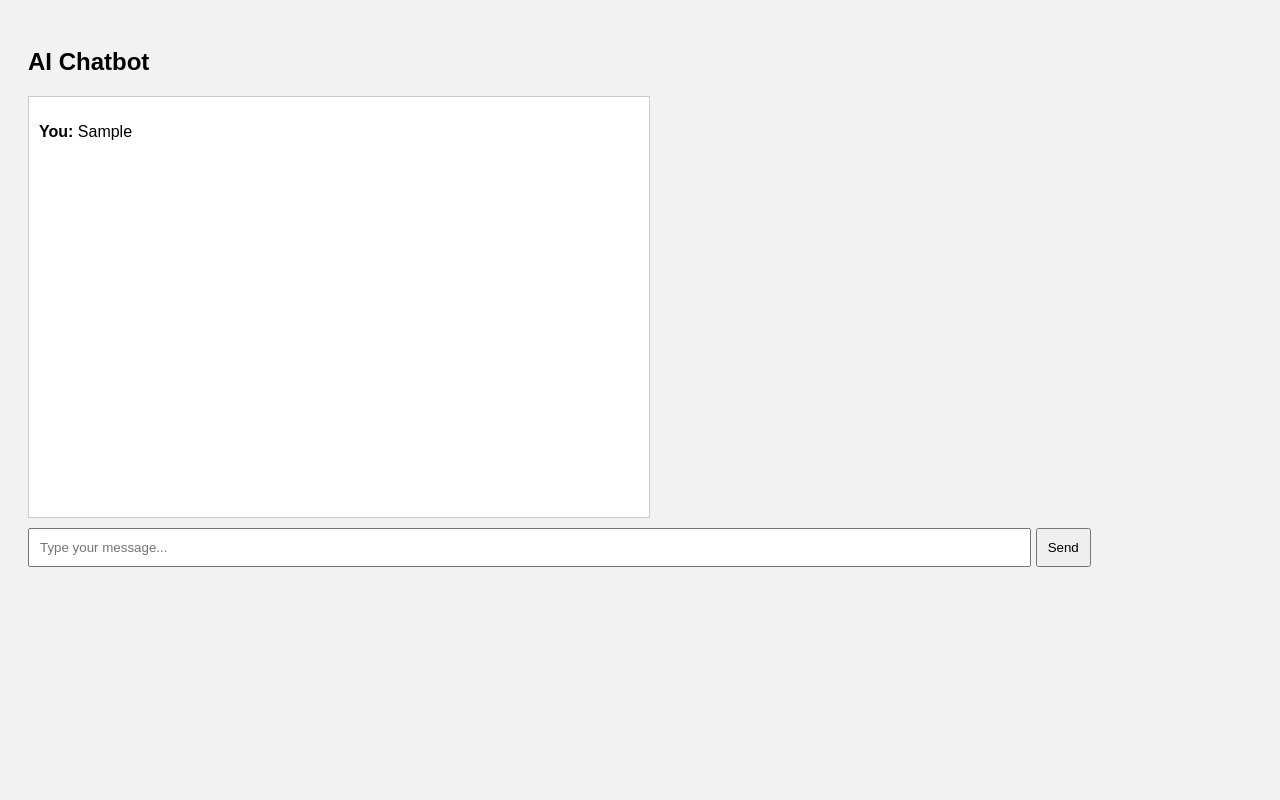
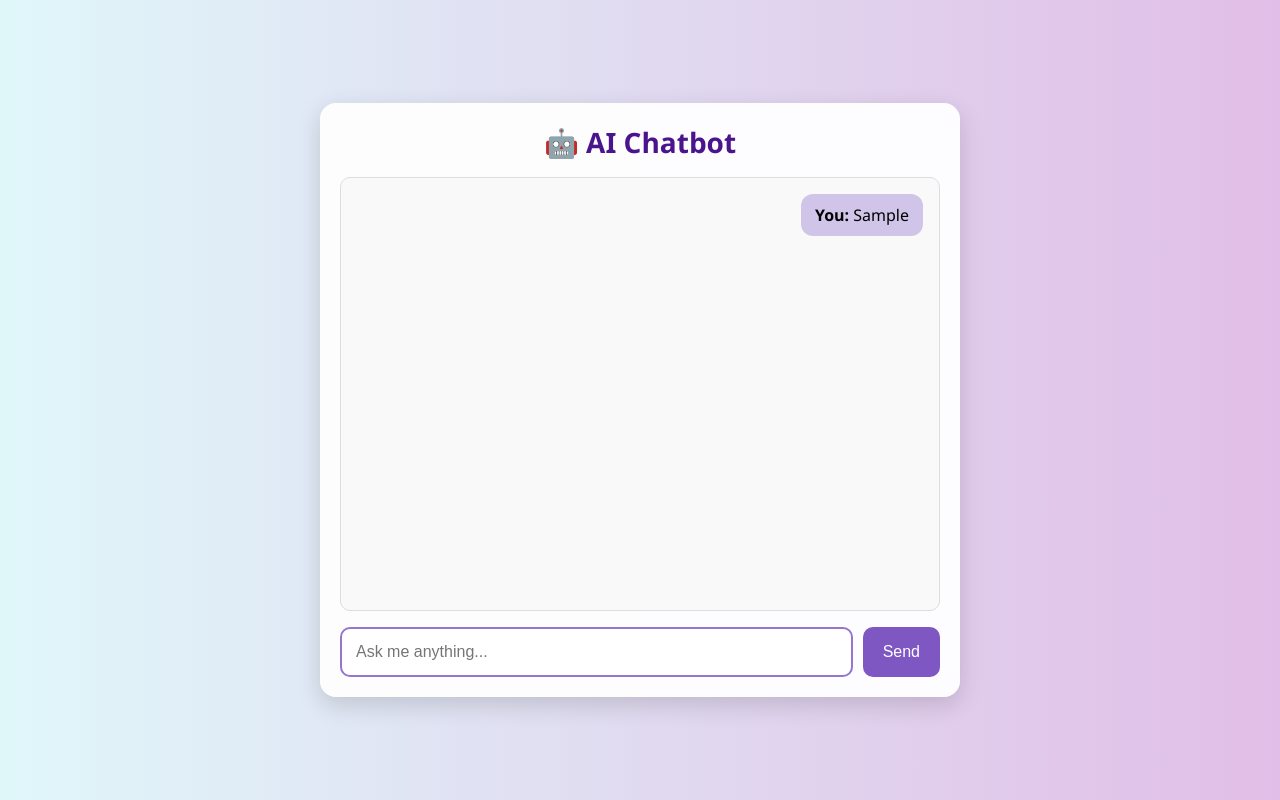
Before and after one commit to sathirapramudith123/HTML-AI-chat-bot-, a website: page html_ai_chat_bot.html in a window 1280 px wide. Both pictures are taken after typing "Sample" into the empty fields and a click on the button "Send". Drawn offline with Linux system fonts and the light colour scheme; no server answers.

Commit message:
html and css ui design

```diff
--- /dev/null
+++ b/chat.css
@@ -0,0 +1,91 @@
+body {
+  margin: 0;
+  font-family: 'Segoe UI', sans-serif;
+  background: linear-gradient(to right, #e0f7fa, #e1bee7);
+  display: flex;
+  justify-content: center;
+  align-items: center;
+  height: 100vh;
+}
+
+.chat-container {
+  width: 100%;
+  max-width: 600px;
+  background: #ffffffee;
+  border-radius: 16px;
+  box-shadow: 0 8px 24px rgba(0, 0, 0, 0.15);
+  padding: 20px;
+  display: flex;
+  flex-direction: column;
+  gap: 16px;
+}
+
+.chat-title {
+  text-align: center;
+  color: #4a148c;
+  margin: 0;
+  font-size: 28px;
+}
+
+.chatbox {
+  flex-grow: 1;
+  height: 400px;
+  overflow-y: auto;
+  background: #f9f9f9;
+  border-radius: 10px;
+  padding: 16px;
+  border: 1px solid #ddd;
+  display: flex;
+  flex-direction: column;
+  gap: 10px;
+}
+
+.chat-bubble {
+  padding: 10px 14px;
+  border-radius: 12px;
+  max-width: 80%;
+  line-height: 1.4;
+  word-wrap: break-word;
+  font-size: 16px;
+}
+
+.chat-bubble.user {
+  background-color: #d1c4e9;
+  align-self: flex-end;
+  color: #000;
+}
+
+.chat-bubble.bot {
+  background-color: #b2dfdb;
+  align-self: flex-start;
+  color: #000;
+}
+
+.input-area {
+  display: flex;
+  gap: 10px;
+}
+
+#userInput {
+  flex: 1;
+  padding: 14px;
+  font-size: 16px;
+  border: 2px solid #9575cd;
+  border-radius: 10px;
+  outline: none;
+}
+
+#sendBtn {
+  background-color: #7e57c2;
+  color: white;
+  border: none;
+  padding: 14px 20px;
+  font-size: 16px;
+  border-radius: 10px;
+  cursor: pointer;
+  transition: background-color 0.3s ease;
+}
+
+#sendBtn:hover {
+  background-color: #5e35b1;
+}
--- a/html_ai_chat_bot.html
+++ b/html_ai_chat_bot.html
@@ -1,40 +1,19 @@
-<!-- index.html -->
-
 <!DOCTYPE html>
 <html lang="en">
 <head>
   <meta charset="UTF-8" />
   <title>AI Chatbot</title>
-  <style>
-    body {
-      font-family: Arial;
-      background: #f2f2f2;
-      padding: 20px;
-    }
-    #chatbox {
-      width: 100%;
-      max-width: 600px;
-      height: 400px;
-      overflow-y: scroll;
-      background: white;
-      border: 1px solid #ccc;
-      padding: 10px;
-      margin-bottom: 10px;
-    }
-    #userInput {
-      width: 80%;
-      padding: 10px;
-    }
-    #sendBtn {
-      padding: 10px;
-    }
-  </style>
+  <link rel="stylesheet" href="chat.css" />
 </head>
 <body>
-  <h2>AI Chatbot</h2>
-  <div id="chatbox"></div>
-  <input type="text" id="userInput" placeholder="Type your message..." />
-  <button id="sendBtn">Send</button>
+  <div class="chat-container">
+    <h2 class="chat-title">🤖 AI Chatbot</h2>
+    <div id="chatbox" class="chatbox"></div>
+    <div class="input-area">
+      <input type="text" id="userInput" placeholder="Ask me anything..." />
+      <button id="sendBtn">Send</button>
+    </div>
+  </div>
 
   <script>
     const chatbox = document.getElementById("chatbox");
@@ -55,11 +34,14 @@
       });
 
       const data = await response.json();
-      appendMessage("Bot", data.reply || "Error: No reply");
+      appendMessage("Bot", data.reply || "⚠️ Error: No reply");
     };
 
     function appendMessage(sender, message) {
-      chatbox.innerHTML += `<p><strong>${sender}:</strong> ${message}</p>`;
+      const bubble = document.createElement("div");
+      bubble.className = sender === "You" ? "chat-bubble user" : "chat-bubble bot";
+      bubble.innerHTML = `<strong>${sender}:</strong> ${message}`;
+      chatbox.appendChild(bubble);
       chatbox.scrollTop = chatbox.scrollHeight;
     }
   </script>
```
